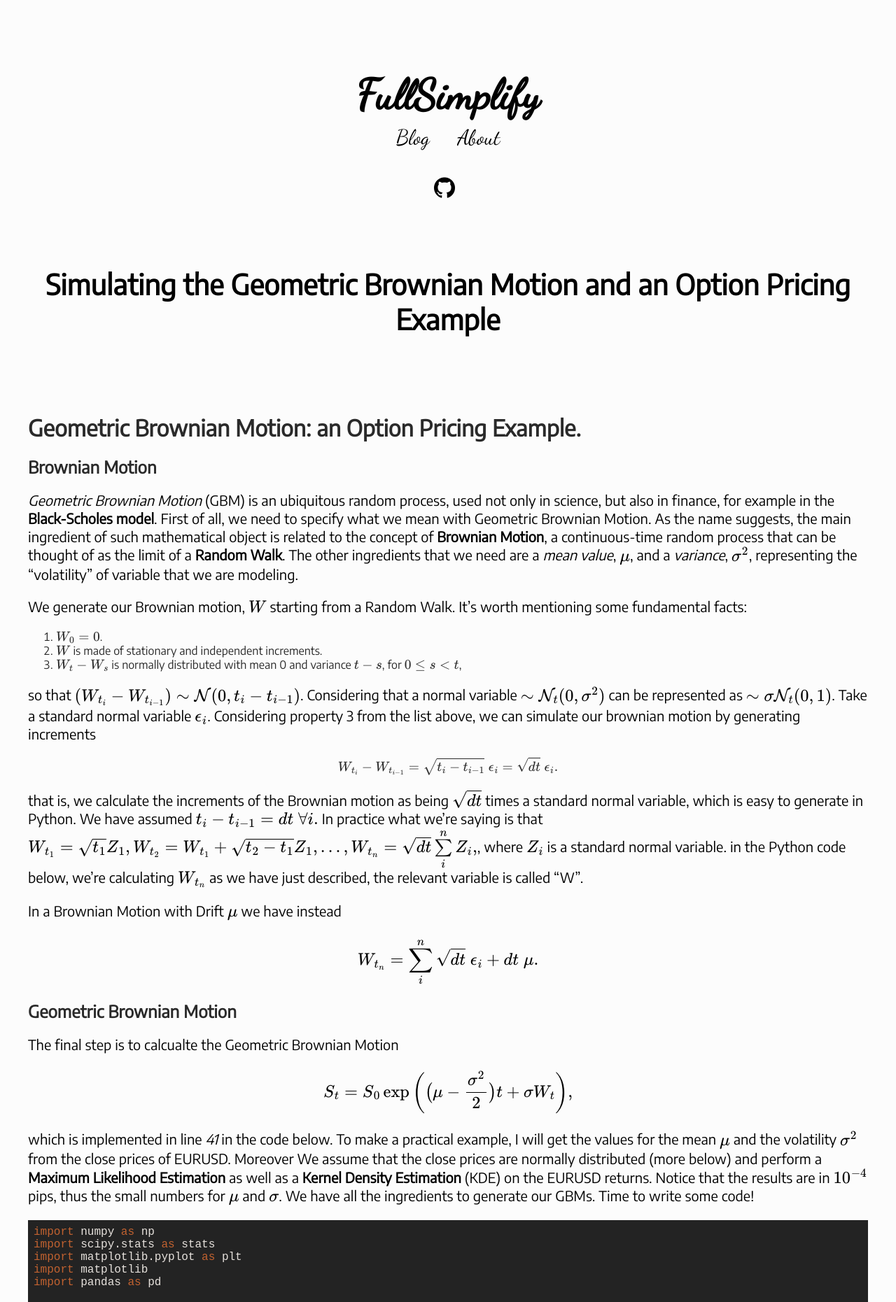
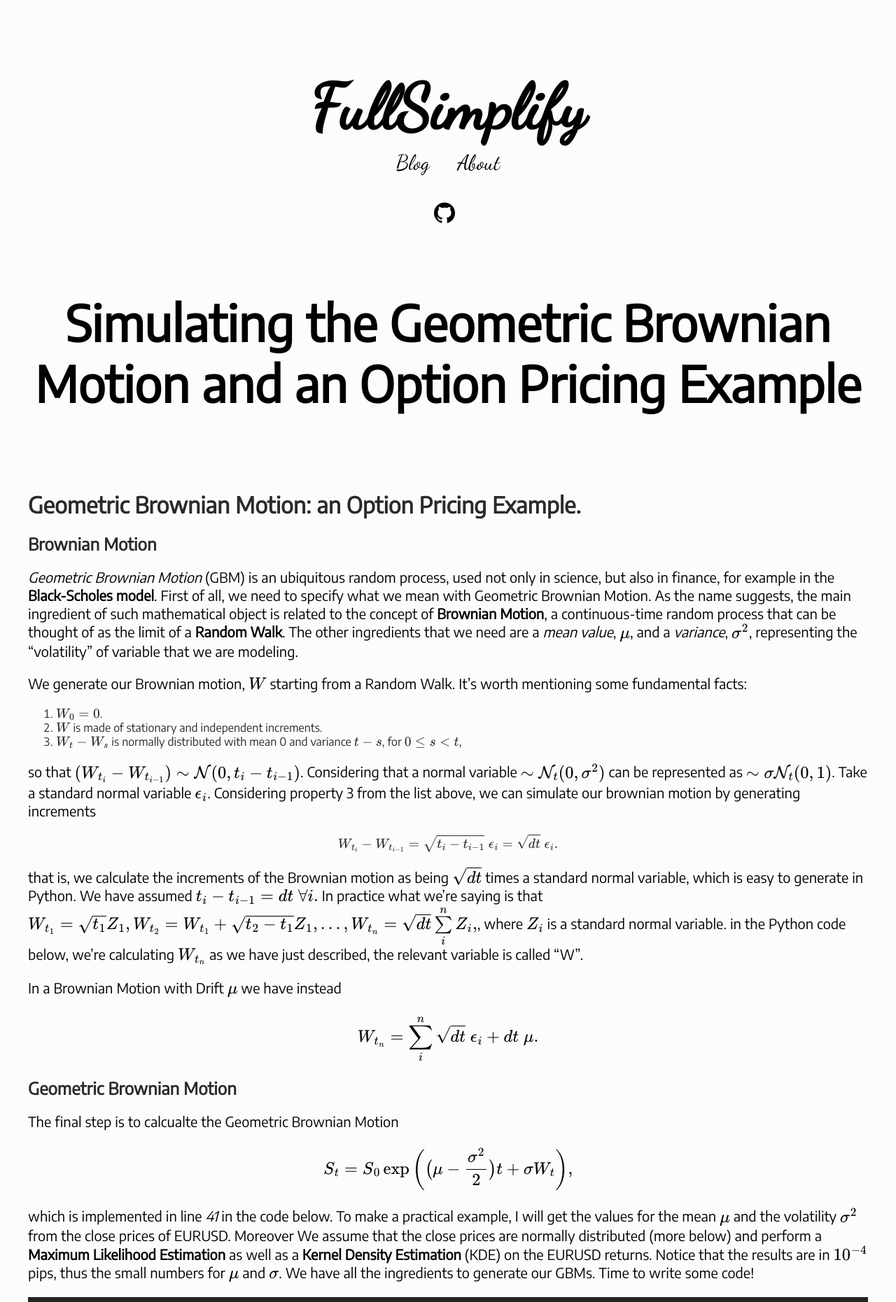
Before and after one commit to FullSimplify/FullSimplify.github.io, a Jekyll site: the page built from _posts/2000-01-03-Geometric-Brownian-Motion-an-Option-Pricing-Example.md, in a window 1280 px wide. Shown: the top 1861 px of the page at 70% size. Built offline with Jekyll 4.4.1, drawn with Linux system fonts in a browser that asks for light colours; some web fonts are replaced; formulas are drawn with MathJax 3.

Commit message:
Update _default.scss

```diff
--- a/_sass/_default.scss
+++ b/_sass/_default.scss
@@ -125,7 +125,7 @@ strong {
 }
 
 .logo {
-    //font-size: 50px;
+    font-size: 90px;
     font-weight: 700;
     //color: $iron;
 	color: black;
@@ -214,7 +214,7 @@ strong {
 }
 
 .post-title__text {
-    font-size: 40px;
+    font-size: 70px;
 }
 
 .post-title__subtitle {
```
